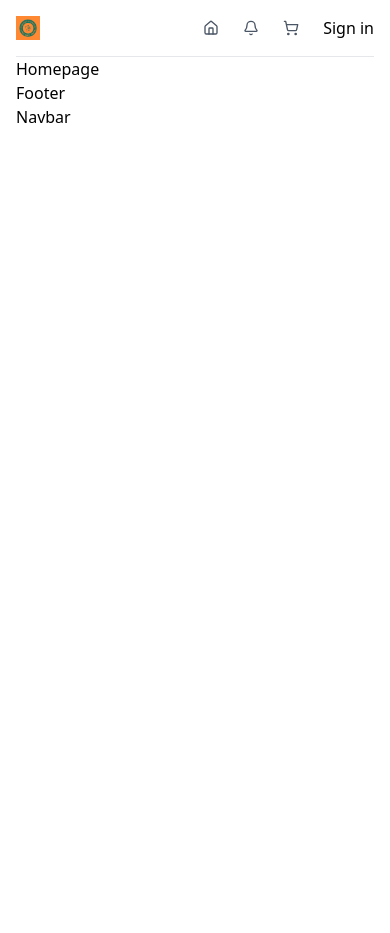
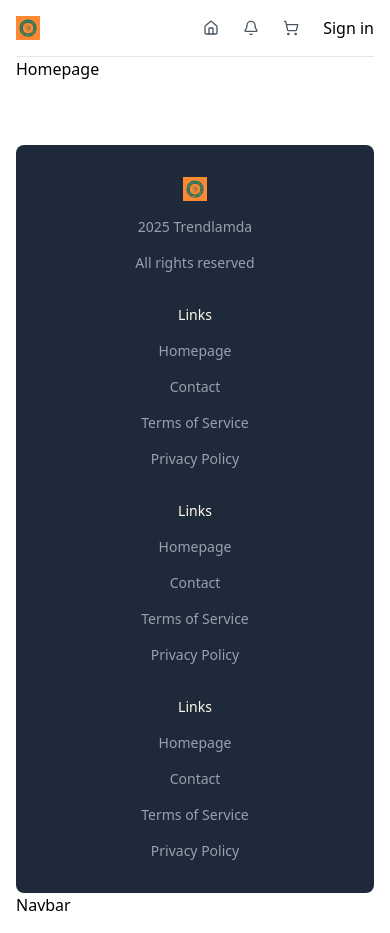
Before and after one commit to kieuanhdev/e-commerce-fontend, a Next.js app: page / in a window 390 px wide. Before the commit the page ends 844 px from the top, so only its background shows below. Built offline with nearby package versions, Linux system fonts and the light colour scheme.

Commit message:
Refactor Footer component to include branding and navigation links; enhance layout and styling for better responsiveness.

```diff
--- a/src/components/Footer.tsx
+++ b/src/components/Footer.tsx
@@ -1,6 +1,42 @@
+import Link from "next/link"
+import Image from "next/image";
+
 const Footer = () => {
   return (
-    <div className=''>Footer</div>
+    <div className='mt-16 flex flex-col items-center gap-8 md:flex-row md:items-start md:gap-0 md:justify-between bg-gray-800 p-8 rounded-lg'>
+      <div className="flex flex-col gap-4 items-center md:items-start">
+        <Link href="/" className="flex items-center">
+          <Image src="/logo.png" alt="TrendLama" width={36} height={36} className="w-6 h-6 md:w-9 md:h-9" />
+          <p className="hidden md:block text-md font-medium tracking-wider text-white" >TRENDLAMA.</p>
+        </Link>
+        <p className="text-sm text-gray-400">2025 Trendlamda</p>
+        <p className="text-sm text-gray-400">All rights reserved</p>
+      </div>
+
+      <div className="flex flex-col gap-4 text-sm text-gray-400 items-center md:items-start">
+        <p className="text-sm text-amber-50">Links</p>
+        <Link href="/">Homepage</Link>
+        <Link href="/">Contact</Link>
+        <Link href="/">Terms of Service</Link>
+        <Link href="/">Privacy Policy</Link>
+      </div>
+
+      <div className="flex flex-col gap-4 text-sm text-gray-400 items-center md:items-start">
+        <p className="text-sm text-amber-50">Links</p>
+        <Link href="/">Homepage</Link>
+        <Link href="/">Contact</Link>
+        <Link href="/">Terms of Service</Link>
+        <Link href="/">Privacy Policy</Link>
+      </div>
+
+      <div className="flex flex-col gap-4 text-sm text-gray-400 items-center md:items-start">
+        <p className="text-sm text-amber-50">Links</p>
+        <Link href="/">Homepage</Link>
+        <Link href="/">Contact</Link>
+        <Link href="/">Terms of Service</Link>
+        <Link href="/">Privacy Policy</Link>
+      </div>
+    </div>
   )
 }
 
```
